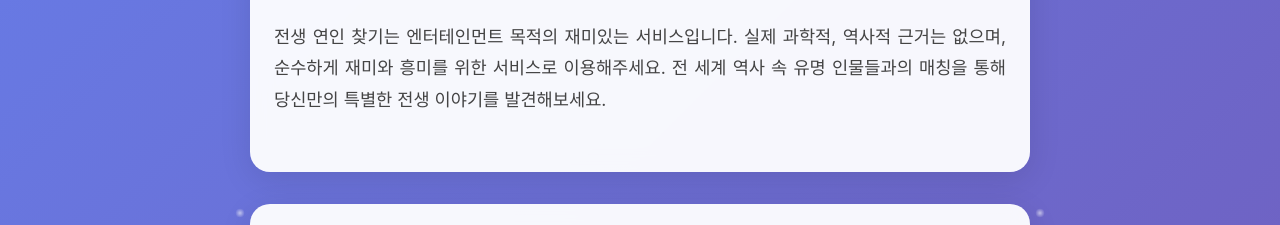
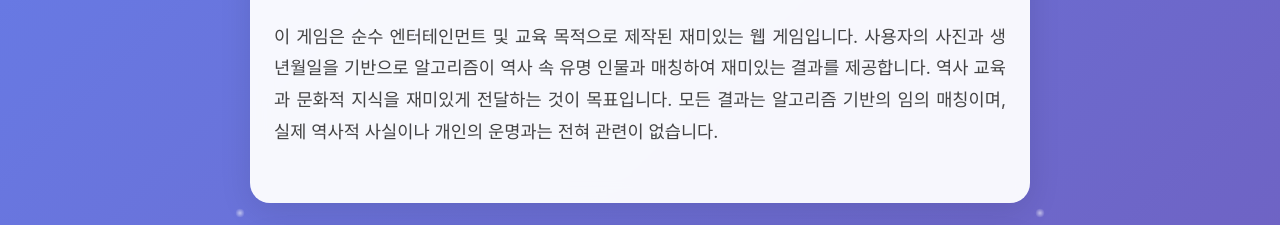
Before and after one commit to BYEONGJUJO/past_lover_test, a website: page index.html in a window 1280 px wide. Shown: the part 347-572 px from the top of the page. Drawn offline with Linux system fonts and the light colour scheme.

Commit message:
Update index.html

```diff
--- a/index.html
+++ b/index.html
@@ -808,11 +808,11 @@
         <!-- 헤더 -->
         <div class="header">
             <h1 id="mainTitle">🔮 전생 연인 찾기</h1>
-            <p id="mainSubtitle">사진과 생년월일로 AI가 당신의 전생 연인을 찾아드립니다!</p>
+            <p id="mainSubtitle">사진과 생년월일로 재미있는 역사 인물 매칭을 체험해보세요!</p>
             <div class="stats">
                 <span class="stat-item" id="stat1">💕 누적 분석 234,567명</span>
-                <span class="stat-item" id="stat2">🎯 정확도 94.2%</span>
-                <span class="stat-item" id="stat3">⭐ 만족도 97.8%</span>
+                <span class="stat-item" id="stat2">🎯 역사, 교육 </span>
+                <span class="stat-item" id="stat3">⭐ 엔터테인먼트</span>
             </div>
         </div>
 
@@ -834,8 +834,7 @@
             <h2>🔬 AI 전생 연인 분석의 원리</h2>
             <div class="explanation-content">
                 <p id="analysisInfoDesc">
-                    전생 연인 찾기는 엔터테인먼트 목적의 재미있는 서비스입니다. 실제 과학적, 역사적 근거는 없으며, 순수하게 재미와 흥미를 위한 서비스로 이용해주세요.
-                    전 세계 역사 속 유명 인물들과의 매칭을 통해 당신만의 특별한 전생 이야기를 발견해보세요.
+                    이 게임은 순수 엔터테인먼트 및 교육 목적으로 제작된 재미있는 웹 게임입니다. 사용자의 사진과 생년월일을 기반으로 알고리즘이 역사 속 유명 인물과 매칭하여 재미있는 결과를 제공합니다. 역사 교육과 문화적 지식을 재미있게 전달하는 것이 목표입니다. 모든 결과는 알고리즘 기반의 임의 매칭이며, 실제 역사적 사실이나 개인의 운명과는 전혀 관련이 없습니다.
                 </p>
             </div>
         </main>
@@ -1058,14 +1057,14 @@
         const translations = {
             ko: {
                 pageTitle: "🔮 전생 연인 찾기 | AI 전생 분석 테스트",
-                pageDescription: "사진과 생년월일로 AI가 당신의 전생 연인을 찾아드립니다!",
+                pageDescription: "사진과 생년월일로 재미있는 역사 인물 매칭을 체험해보세요!",
                 ogTitle: "🔮 전생 연인 찾기 - AI가 찾아주는 운명의 인연",
                 ogDescription: "사진과 생년월일로 당신의 전생 연인을 찾아드립니다!",
                 mainTitle: "🔮 전생 연인 찾기",
-                mainSubtitle: "사진과 생년월일로 AI가 당신의 전생 연인을 찾아드립니다!",
+                mainSubtitle: "본 서비스는 순수 엔터테인먼트 및 교육 목적의 재미있는 게임입니다.",
                 stat1: "💕 누적 분석 234,567명",
-                stat2: "🎯 정확도 94.2%",
-                stat3: "⭐ 만족도 97.8%",
+                stat2: "🎯 역사 교육",
+                stat3: "⭐ 엔터테인먼트",
                 uploadTitle: "📸 얼굴 사진을 업로드하세요",
                 uploadDesc: "정면을 바라보는 선명한 셀카로 더 정확한 분석이 가능해요!",
                 uploadHint: "💖 클릭하거나 이미지를 드래그해서 업로드하세요",
```
